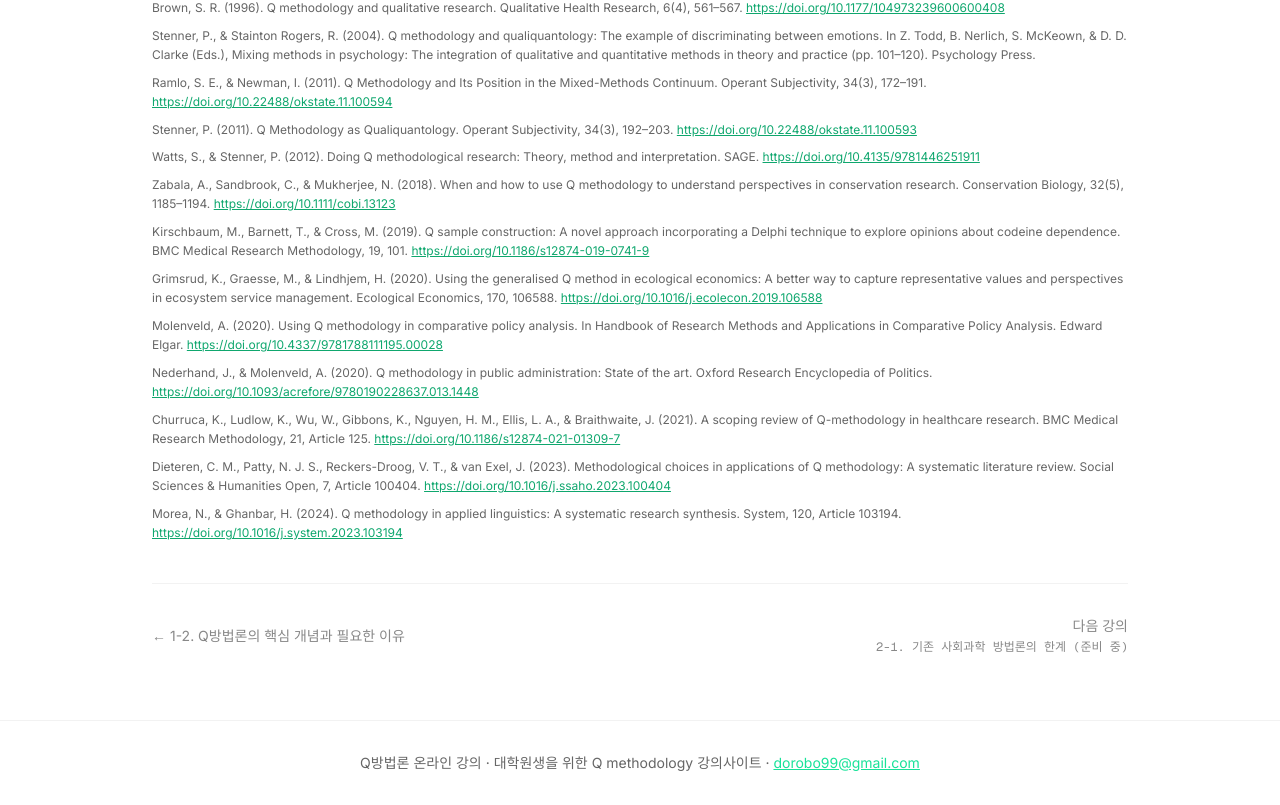
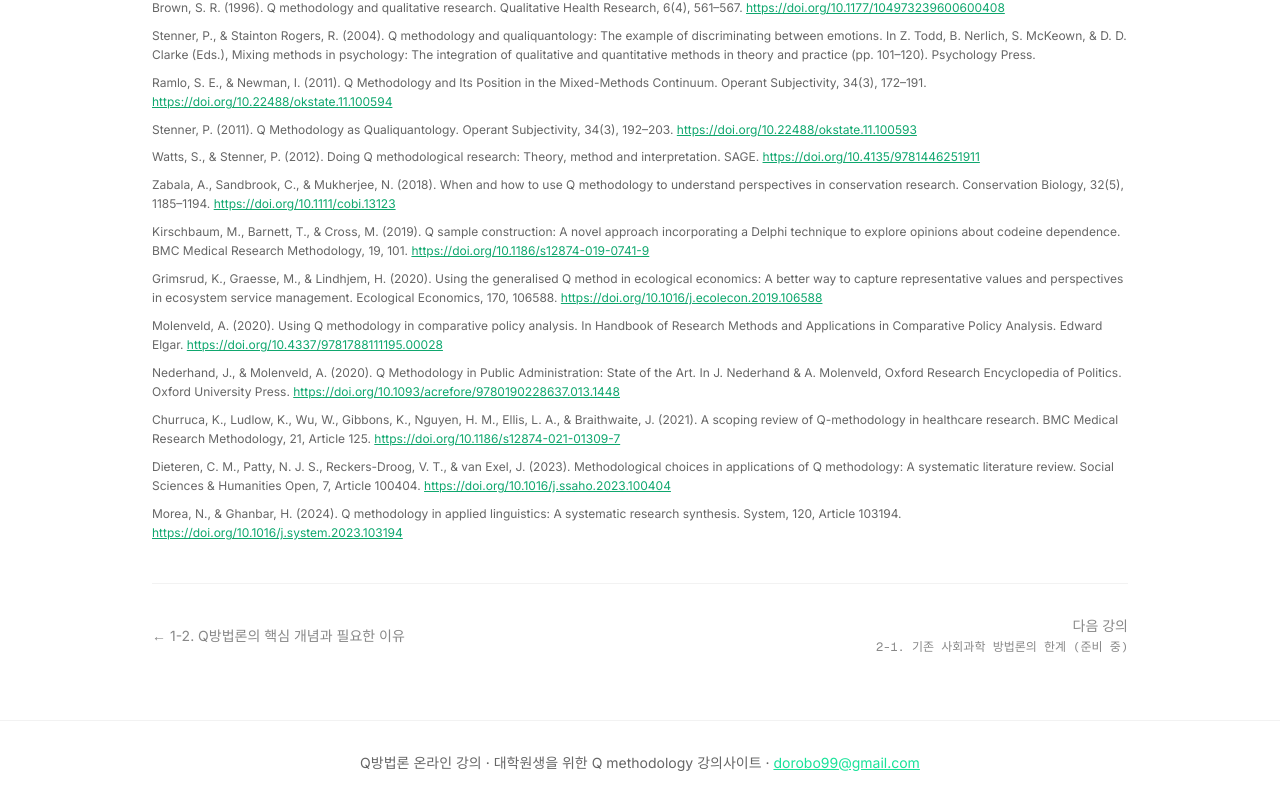
Before and after one commit to dorobo99-prog/q_Methology_Lesson, a Next.js app: page /lessons/1-3 in a window 1280 px wide. Shown: the part 10462-11267 px from the top of the page. Built offline with nearby package versions, Linux system fonts and the light colour scheme.

Commit message:
1-3강 Nederhand & Molenveld 참고문헌 수정

```diff
--- a/src/app/lessons/1-3/page.tsx
+++ b/src/app/lessons/1-3/page.tsx
@@ -64,7 +64,7 @@ const references = [
   },
   {
     key: "NederhandMolenveld2020",
-    text: "Nederhand, J., & Molenveld, A. (2020). Q methodology in public administration: State of the art. Oxford Research Encyclopedia of Politics.",
+    text: "Nederhand, J., & Molenveld, A. (2020). Q Methodology in Public Administration: State of the Art. In J. Nederhand & A. Molenveld, Oxford Research Encyclopedia of Politics. Oxford University Press.",
     doi: "https://doi.org/10.1093/acrefore/9780190228637.013.1448",
   },
   {
```
